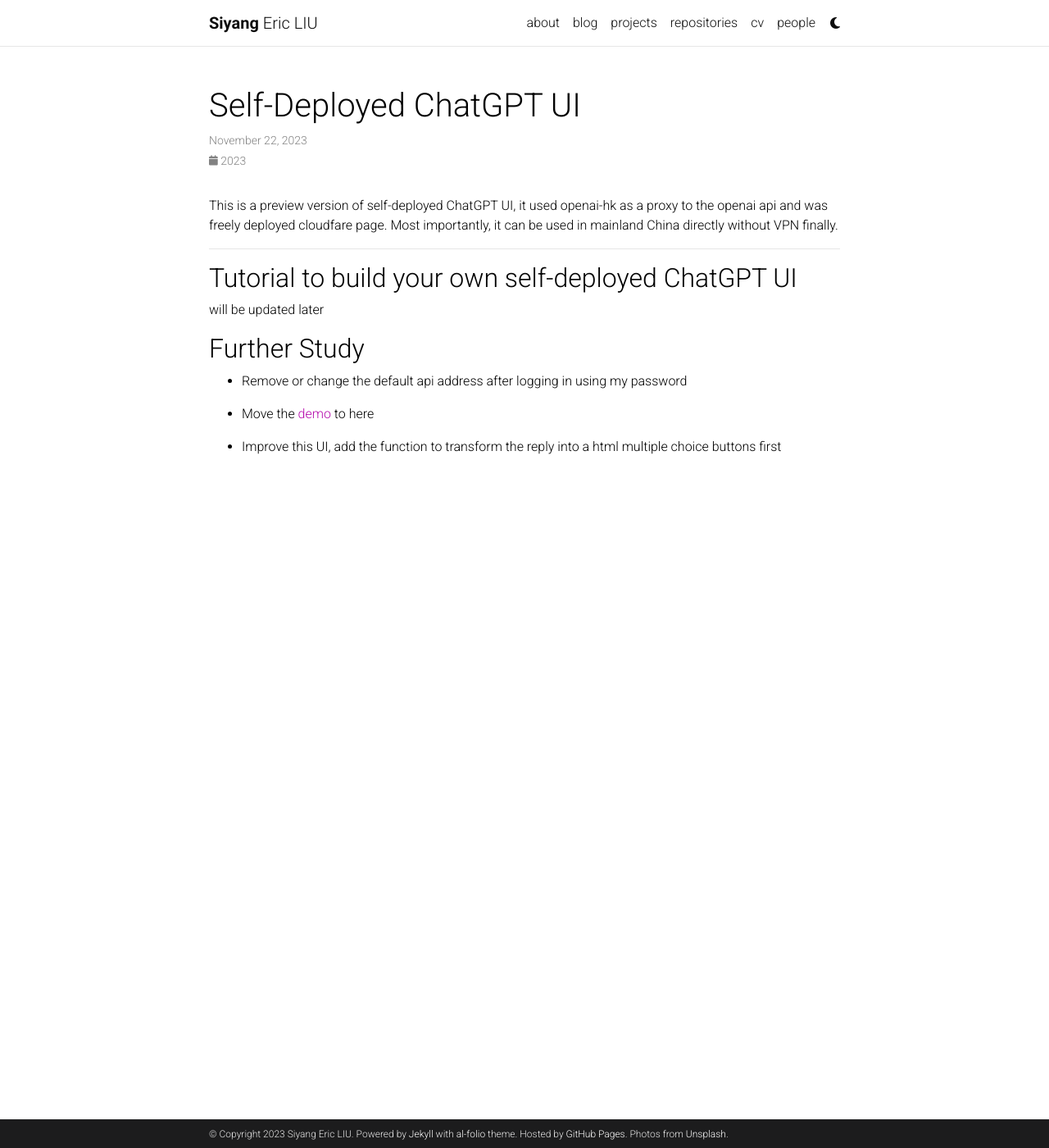
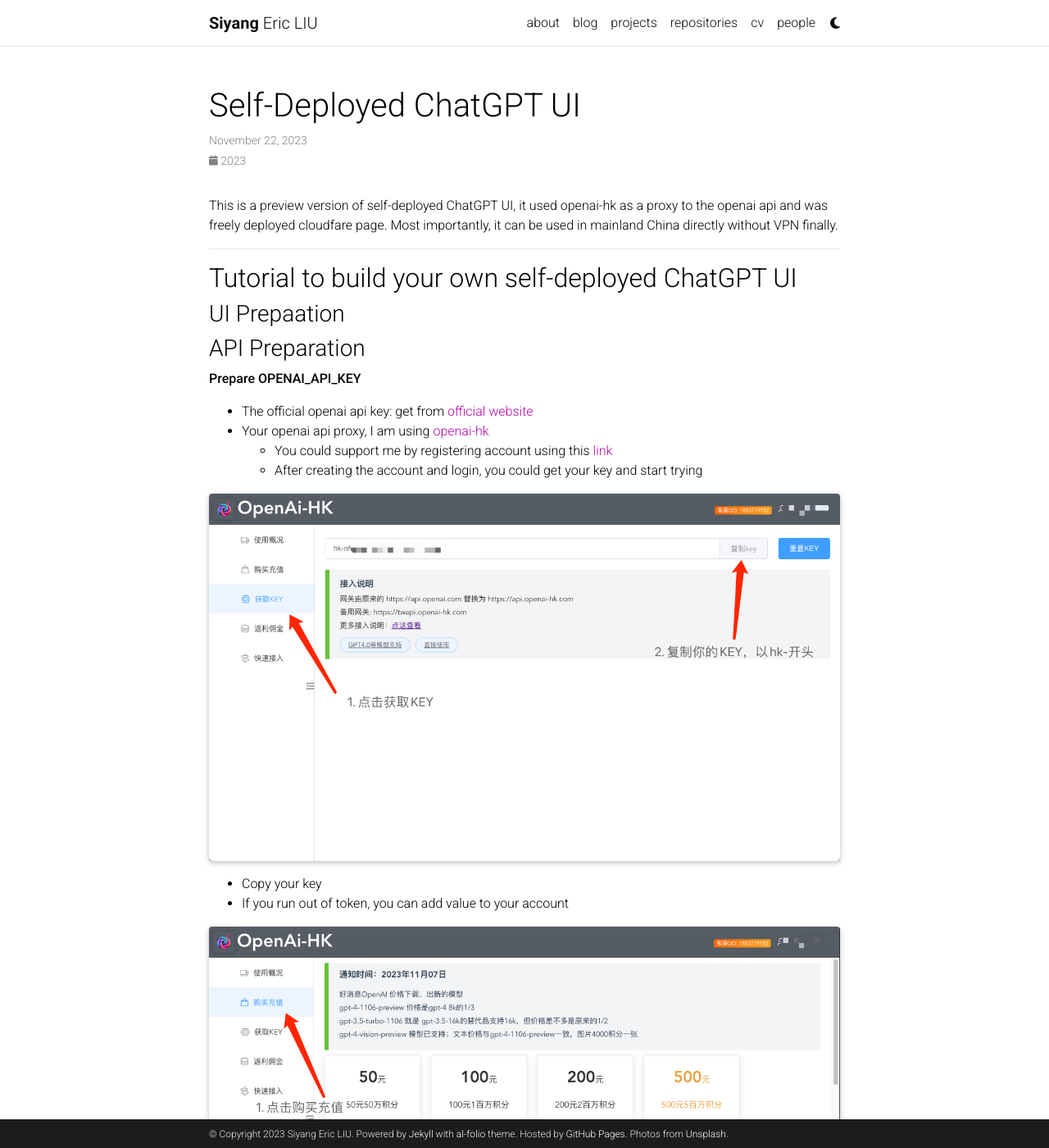
Before and after one commit to EricLIU66/EricLIU66.github.io, a Jekyll site: the page built from _news/announcement_2.md, in a window 1280 px wide and 1400 px high. Shown: the whole window at 82% size. Built offline with Jekyll 4.4.1, drawn with Linux system fonts in a browser that asks for light colours; full-size pictures stand in for the smaller copies a plugin makes; comment, search, counter and statistics services are not loaded; a style sheet for code colours, icons or effects is not loaded.

Commit message:
update annoucement with chatgpt

```diff
--- a/_news/announcement_2.md
+++ b/_news/announcement_2.md
@@ -12,7 +12,29 @@
 
 ## Tutorial to build your own self-deployed ChatGPT UI
 
-will be updated later
+### UI Prepaation
+
+
+
+### API Preparation
+
+**Prepare OPENAI_API_KEY**
+- The official openai api key: get from [official website](https://platform.openai.com/docs/overview)
+- Your openai api proxy, I am using [openai-hk](https://www.openai-hk.com/docs/)
+  - You could support me by registering account using this [link](https://openai-hk.com/?i=5310)
+  - After creating the account and login, you could get your key and start trying
+<div class="row mt-3">
+    <div class="col-sm mt-3 mt-md-0">
+        {% include figure.html path="assets/img/openai-hk-get-key.png" class="img-fluid rounded z-depth-1" zoomable=true %}
+    </div>
+</div>
+  - Copy your key
+  - If you run out of token, you can add value to your account
+<div class="row mt-3">
+    <div class="col-sm mt-3 mt-md-0">
+        {% include figure.html path="assets/img/openai-hk-purchase.png" class="img-fluid rounded z-depth-1" zoomable=true %}
+    </div>
+</div>
 
 ## Further Study
 
```
